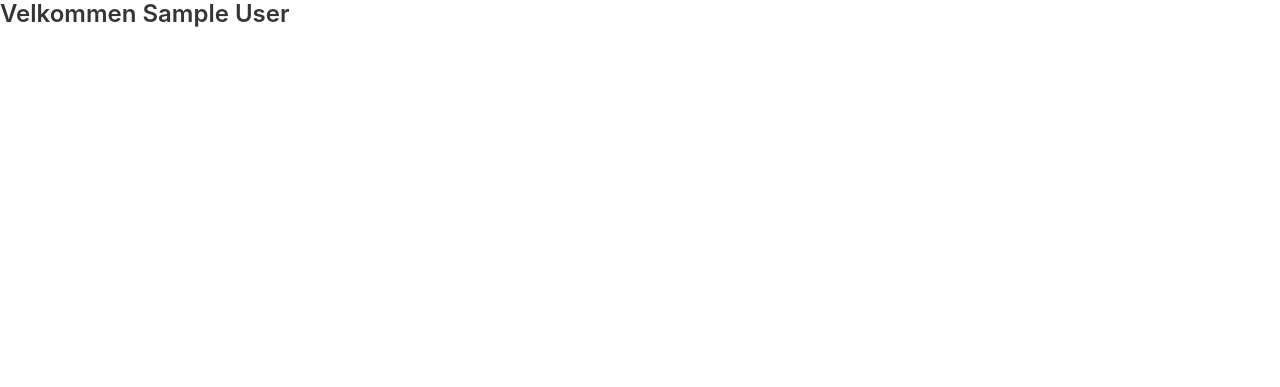
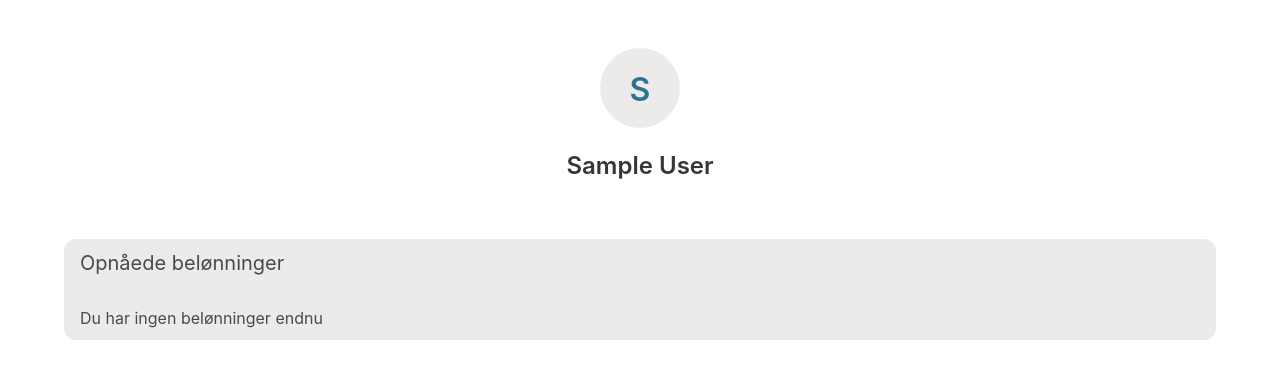
Before and after one commit to Lauramediedk/BikeMate2024, a Flask app: page /dashboard/ in a window 1280 px wide. Shown: the top 387 px of the page. Run offline with Flask 3, Linux system fonts and the light colour scheme; the visitor is signed in with stand-in values (Sample User, id 1).

Commit message:
rewards container setup

```diff
--- a/static/styles.css
+++ b/static/styles.css
@@ -9,6 +9,31 @@
 
 .border-radius {
   border-radius: 12px;
+}
+
+.round-shape {
+  width: 80px;
+  height: 80px;
+  border-radius: 50%;
+  background: #EDEAEA;
+  color: #2D728F;
+}
+
+.content-box {
+  background: #EDEAEA;
+  border-radius: 12px;
+}
+
+.scroll-box {
+  overflow-y: scroll;
+  max-height: 300px;
+}
+.scroll-box::-webkit-scrollbar {
+  width: 5px;
+}
+.scroll-box::-webkit-scrollbar-thumb {
+  background: #2D728F;
+  border-radius: 6px;
 }
 
 .center {
--- a/static/styles.scss
+++ b/static/styles.scss
@@ -5,6 +5,7 @@ $secondary: #3B8EA5;
 $yellow: #F5EE9E;
 $orange: #F49E4C;
 $red: #AB3428;
+$grey: #EDEAEA;
 
 .button.is-primary{
     background: $primary;
@@ -16,6 +17,33 @@ $red: #AB3428;
 .border-radius{
     border-radius: 12px;
 }
+
+.round-shape{
+    width: 80px;
+    height: 80px;
+    border-radius: 50%;
+    background: $grey;
+    color: $primary;
+}
+
+.content-box{
+    background: $grey;
+    border-radius: 12px;
+}
+
+.scroll-box{
+    overflow-y: scroll;
+    max-height: 300px;
+
+    &::-webkit-scrollbar{
+        width: 5px;
+    }
+    &::-webkit-scrollbar-thumb{
+        background: $primary;
+        border-radius: 6px;
+    }
+}
+
 .center{
     display: flex;
     justify-content: center;
--- a/templates/dashboard.html
+++ b/templates/dashboard.html
@@ -5,9 +5,36 @@
 {% block content %}
 
     {% if session.first_name %}
-        <h1 class="title is-4">
-            Velkommen {{session.first_name}}
-        </h1>
+        <section class="section has-text-centered">
+            {% set initials = session.first_name[0] %} <!--Get the first letter-->
+            <div class="is-flex center">
+                <div class="is-rounded grey">
+                    <p class="title is-3 pt-5 round-shape">{{ initials}}</p>
+                </div>
+            </div>
+            <h1 class="title is-4">
+                {{session.first_name}}
+            </h1>
+        </section>
     {% endif %}
 
+    <section class="section pt-0">
+        <div class="container">
+            <div class="columns is-marginless content-box border-radius">
+                <div class="scroll-box">
+                    <p class="subtitle is-5 px-4 pt-3">Opnåede belønninger</p>
+                    {% if user_rewards %}
+                        {% for reward in user_rewards %}
+                            <div class="column">
+                            {{ reward }}
+                            </div>
+                        {% endfor %}
+                    {% else %}
+                        <p class="subtitle is-6 px-4 py-3">Du har ingen belønninger endnu</p>
+                    {% endif %}
+                </div>
+            </div>
+        </div>
+    </section>
+
 {% endblock %}
```
Also changed, not shown: 1 other file.
